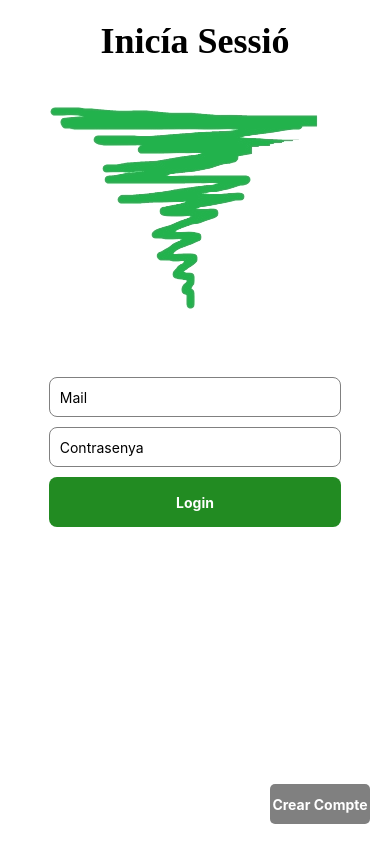
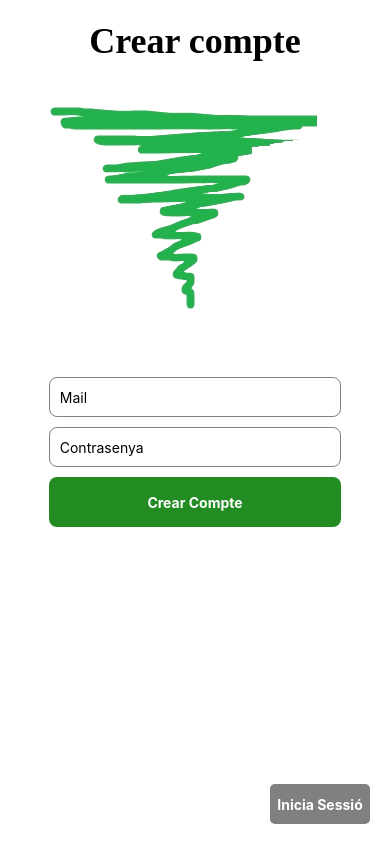
Before and after one commit to Pilouco26/app-mapa-react, a React Native app: screen /SignUp in a window 390 px wide. Built offline with nearby package versions, Linux system fonts and the light colour scheme; no server answers.

Commit message:
:inicia sessio + configuració lint

```diff
--- a/App.tsx
+++ b/App.tsx
@@ -1,26 +1,49 @@
 // App.js
-import React, { useEffect, useState } from 'react';
-import { createNativeStackNavigator } from '@react-navigation/native-stack';
-import { NavigationContainer } from '@react-navigation/native';
+import React, {useEffect, useState} from 'react';
+import {createNativeStackNavigator} from '@react-navigation/native-stack';
+import {NavigationContainer} from '@react-navigation/native';
 import Login from './components/Login/Login';
 import Footer from './components/Footer/Footer';
 import Header from './components/Header/Header';
-import { User, onAuthStateChanged } from 'firebase/auth';
-import { FIREBASE_AUTH } from './config/Firebase';
+import {User, onAuthStateChanged} from 'firebase/auth';
+import {FIREBASE_AUTH} from './config/Firebase';
 import Map from './screens/main/Map/Map';
 import Friends from './screens/main/Friends/Friends';
 import Discounts from './screens/main/Discounts/Discounts';
+import SignUp from './components/Login/SignUp';
 
 const Stack = createNativeStackNavigator();
 
 function InsideLayout() {
   return (
     <Stack.Navigator>
-      <Stack.Screen name="footer" component={Footer} options={{ headerShown: false }} />
+      <Stack.Screen name="Map" component={Map} />
+      <Stack.Screen
+        name="Footer"
+        component={Footer}
+        options={{headerShown: false}}
+      />
       <Stack.Screen name="Header" component={Header} />
-      <Stack.Screen name="Map" component={Map} />
       <Stack.Screen name="Friends" component={Friends} />
       <Stack.Screen name="Discounts" component={Discounts} />
+      <Stack.Screen name="SignUp" component={SignUp} />
+    </Stack.Navigator>
+  );
+}
+
+function Authentication() {
+  return (
+    <Stack.Navigator>
+      <Stack.Screen
+        name="LogIn"
+        component={Login}
+        options={{headerShown: false}}
+      />
+      <Stack.Screen
+        name="SignUp"
+        component={SignUp}
+        options={{headerShown: false}}
+      />
     </Stack.Navigator>
   );
 }
@@ -29,7 +52,7 @@ function App() {
   const [user, setUser] = useState<User | null>(null);
 
   useEffect(() => {
-    onAuthStateChanged(FIREBASE_AUTH, (user) => {
+    onAuthStateChanged(FIREBASE_AUTH, user => {
       console.log('user', user);
       setUser(user);
     });
@@ -37,18 +60,18 @@ function App() {
 
   return (
     <NavigationContainer>
-      <Stack.Navigator initialRouteName={user ? "Home" : "Login"}>
+      <Stack.Navigator initialRouteName={user ? 'Home' : 'Login'}>
         {user ? (
           <Stack.Screen
             name="Home"
             component={InsideLayout}
-            options={{ headerShown: false }}
+            options={{headerShown: false}}
           />
         ) : (
           <Stack.Screen
             name="Login"
-            component={Login}
-            options={{ headerShown: false }}
+            component={Authentication}
+            options={{headerShown: false}}
           />
         )}
       </Stack.Navigator>
--- a/babel.config.js
+++ b/babel.config.js
@@ -1,3 +1,5 @@
+/* eslint-enable no-undef */
 module.exports = {
   presets: ['module:metro-react-native-babel-preset'],
 };
+/* eslint-enable no-undef */
--- a/components/Entrance/List.tsx
+++ b/components/Entrance/List.tsx
@@ -1,4 +1,4 @@
-import { View, Text, Button } from 'react-native'
+import { View, Button } from 'react-native'
 import React from 'react'
 import { NavigationProp } from '@react-navigation/native'
 import { FIREBASE_AUTH } from '../../config/Firebase';
--- a/components/Login/Login.tsx
+++ b/components/Login/Login.tsx
@@ -1,7 +1,6 @@
 import {
   View,
   Text,
-  StyleSheet,
   TextInput,
   ActivityIndicator,
   TouchableOpacity,
@@ -10,18 +9,22 @@ import {
 } from 'react-native';
 import React, {useState, useEffect} from 'react';
 import {FIREBASE_AUTH} from '../../config/Firebase';
-import {
-  createUserWithEmailAndPassword,
-  signInWithEmailAndPassword,
-} from 'firebase/auth';
+import {signInWithEmailAndPassword} from 'firebase/auth';
+import Modal from '../modal/ModalText';
+import {NavigationProp} from '@react-navigation/native';
+import {Styles} from './Styles';
+interface RouterProps {
+  navigation: NavigationProp<any, any>;
+}
 
-const Login = () => {
+const Login = ({navigation}: RouterProps) => {
   const [email, setEmail] = useState('');
   const [password, setPassword] = useState('');
   const [loading, setLoading] = useState(false);
   const [keyboardVisible, setKeyboardVisible] = useState(false); // State for keyboard visibility
+  const [error, setError] = useState<string>(''); // State for error message
+
   const auth = FIREBASE_AUTH;
-
   useEffect(() => {
     // Add event listeners for keyboard visibility
     const keyboardDidShowListener = Keyboard.addListener(
@@ -46,26 +49,12 @@ const Login = () => {
 
   const signIn = async () => {
     setLoading(true);
+
     try {
       const response = await signInWithEmailAndPassword(auth, email, password);
       console.log(response);
     } catch (error) {
-      console.log(error);
-    } finally {
-      setLoading(false);
-    }
-  };
-
-  const signUp = async () => {
-    setLoading(true);
-    try {
-      const response = await createUserWithEmailAndPassword(
-        auth,
-        email,
-        password,
-      );
-      console.log(response);
-    } catch (error) {
+      setError("L'usuari o la contrasenya no es correcta!"); // Set the error message
       console.log(error);
     } finally {
       setLoading(false);
@@ -73,12 +62,12 @@ const Login = () => {
   };
 
   return (
-    <View style={styles.container}>
-      <Text style={styles.title}>Inicía Sessió</Text>
-      <Image source={require('../../pictures/logo3.png')} style={styles.logo} />
+    <View style={Styles.container}>
+      <Text style={Styles.title}>Inicía Sessió</Text>
+      <Image source={require('../../pictures/logo3.png')} style={Styles.logo} />
       <TextInput
         value={email}
-        style={styles.input}
+        style={Styles.input}
         placeholder="Mail"
         placeholderTextColor="#000"
         autoCapitalize="none"
@@ -87,7 +76,7 @@ const Login = () => {
       <TextInput
         secureTextEntry={true}
         value={password}
-        style={styles.input}
+        style={Styles.input}
         placeholder="Contrasenya"
         placeholderTextColor="#000"
         autoCapitalize="none"
@@ -97,14 +86,16 @@ const Login = () => {
         <ActivityIndicator size="large" color="#0000ff" />
       ) : (
         <>
-          <TouchableOpacity style={styles.mainButton} onPress={() => signIn()}>
-            <Text style={styles.buttonText}>Login</Text>
+          <TouchableOpacity style={Styles.mainButton} onPress={() => signIn()}>
+            <Text style={Styles.buttonText}>Login</Text>
           </TouchableOpacity>
-
+          {error && <Modal error={error} />}
           {/* Conditionally render the "Sign Up" button */}
           {!keyboardVisible && (
-            <TouchableOpacity style={styles.button} onPress={() => signUp()}>
-              <Text style={styles.buttonText}>Crear Compte</Text>
+            <TouchableOpacity
+              style={Styles.button}
+              onPress={() => navigation.navigate('SignUp')}>
+              <Text style={Styles.buttonText}>Crear Compte</Text>
             </TouchableOpacity>
           )}
         </>
@@ -114,64 +105,3 @@ const Login = () => {
 };
 
 export default Login;
-
-const styles = StyleSheet.create({
-  container: {
-    flex: 1,
-    backgroundColor: 'white', // Set the background color to white
-  },
-  text: {
-    fontSize: 16,
-    color: 'black',
-  },
-  input: {
-    width: '75%',
-    height: 40,
-    borderColor: 'gray',
-    borderWidth: 1,
-    borderRadius: 8,
-    paddingHorizontal: 10,
-    marginBottom: 10,
-    alignSelf: 'center',
-  },
-  mainButton: {
-    width: '75%',
-    height: 50,
-    backgroundColor: '#228B22',
-    borderRadius: 8,
-    justifyContent: 'center',
-    alignItems: 'center',
-    marginBottom: 10,
-    alignSelf: 'center',
-  },
-  button: {
-    width: 100, // Adjust the width as needed
-    height: 40, // Adjust the height as needed
-    backgroundColor: 'gray', // Choose the color you prefer
-    borderRadius: 5,
-    justifyContent: 'center',
-    alignItems: 'center',
-    position: 'absolute',
-    bottom: 20,
-    right: 20,
-  },
-  buttonText: {
-    color: 'white', // Text color for the buttons
-    fontWeight: 'bold',
-  },
-  logo: {
-    width: 300,
-    height: 300,
-    marginBottom: 5, // Optional, add spacing below the logo if needed
-    alignSelf: 'center',
-  },
-  title: {
-    fontSize: 36,
-    marginTop: 20,
-    alignSelf: 'center',
-    marginBottom: 10,
-    fontFamily: 'Cochin',
-    fontWeight: 'bold',
-    color: '#000000',
-  },
-});
--- a/components/Login/SignUp.tsx
+++ b/components/Login/SignUp.tsx
@@ -1,12 +1,111 @@
-import { View, Text } from 'react-native'
-import React from 'react'
+import {
+  View,
+  Text,
+  TextInput,
+  ActivityIndicator,
+  TouchableOpacity,
+  Image,
+  Keyboard,
+} from 'react-native';
+import React, {useState, useEffect} from 'react';
+import {FIREBASE_AUTH} from '../../config/Firebase';
+import {createUserWithEmailAndPassword} from 'firebase/auth';
+import Modal from '../modal/ModalText';
+import {NavigationProp} from '@react-navigation/native';
+import {Styles} from './Styles';
 
-const SignUp = () => {
-  return (
-    <View>
-      <Text>SignUp</Text>
-    </View>
-  )
+interface RouterProps {
+  navigation: NavigationProp<any, any>;
 }
 
-export default SignUp
+const SignUp = ({navigation}: RouterProps) => {
+  const [email, setEmail] = useState('');
+  const [password, setPassword] = useState('');
+  const [loading, setLoading] = useState(false);
+  const [keyboardVisible, setKeyboardVisible] = useState(false); // State for keyboard visibility
+  const [error, setError] = useState<string>(''); // State for error message
+
+  const auth = FIREBASE_AUTH;
+  useEffect(() => {
+    // Add event listeners for keyboard visibility
+    const keyboardDidShowListener = Keyboard.addListener(
+      'keyboardDidShow',
+      () => {
+        setKeyboardVisible(true);
+      },
+    );
+    const keyboardDidHideListener = Keyboard.addListener(
+      'keyboardDidHide',
+      () => {
+        setKeyboardVisible(false);
+      },
+    );
+
+    // Clean up listeners
+    return () => {
+      keyboardDidShowListener.remove();
+      keyboardDidHideListener.remove();
+    };
+  }, []);
+
+  const signUp = async () => {
+    setLoading(true);
+    try {
+      const response = await createUserWithEmailAndPassword(
+        auth,
+        email,
+        password,
+      );
+      console.log(response);
+    } catch (error) {
+      console.log(error);
+      setError('El email no es compleix amb els requisits!');
+    } finally {
+      setLoading(false);
+    }
+  };
+
+  return (
+    <View style={Styles.container}>
+      <Text style={Styles.title}>Crear compte</Text>
+      <Image source={require('../../pictures/logo3.png')} style={Styles.logo} />
+      <TextInput
+        value={email}
+        style={Styles.input}
+        placeholder="Mail"
+        placeholderTextColor="#000"
+        autoCapitalize="none"
+        onChangeText={text => setEmail(text)}
+      />
+      <TextInput
+        secureTextEntry={true}
+        value={password}
+        style={Styles.input}
+        placeholder="Contrasenya"
+        placeholderTextColor="#000"
+        autoCapitalize="none"
+        onChangeText={text => setPassword(text)}
+      />
+      {loading ? (
+        <ActivityIndicator size="large" color="#0000ff" />
+      ) : (
+        <>
+          <TouchableOpacity style={Styles.mainButton} onPress={() => signUp()}>
+            <Text style={Styles.buttonText}>Crear Compte</Text>
+          </TouchableOpacity>
+          {error && <Modal error={error} />}
+          {/* Conditionally render the "Sign Up" button */}
+          {!keyboardVisible && (
+            <TouchableOpacity
+              style={Styles.button}
+              onPress={() => navigation.navigate('LogIn')}>
+              <Text style={Styles.buttonText}>Inicia Sessió</Text>
+            </TouchableOpacity>
+          )}
+        </>
+      )}
+    </View>
+  );
+};
+
+export default SignUp;
--- /dev/null
+++ b/components/Login/Styles.tsx
@@ -0,0 +1,62 @@
+import { StyleSheet } from 'react-native';
+
+export const Styles = StyleSheet.create({
+    container: {
+      flex: 1,
+      backgroundColor: 'white', // Set the background color to white
+    },
+    text: {
+      fontSize: 16,
+      color: 'black',
+    },
+    input: {
+      width: '75%',
+      height: 40,
+      borderColor: 'gray',
+      borderWidth: 1,
+      borderRadius: 8,
+      paddingHorizontal: 10,
+      marginBottom: 10,
+      alignSelf: 'center',
+    },
+    mainButton: {
+      width: '75%',
+      height: 50,
+      backgroundColor: '#228B22',
+      borderRadius: 8,
+      justifyContent: 'center',
+      alignItems: 'center',
+      marginBottom: 10,
+      alignSelf: 'center',
+    },
+    button: {
+      width: 100, // Adjust the width as needed
+      height: 40, // Adjust the height as needed
+      backgroundColor: 'gray', // Choose the color you prefer
+      borderRadius: 5,
+      justifyContent: 'center',
+      alignItems: 'center',
+      position: 'absolute',
+      bottom: 20,
+      right: 20,
+    },
+    buttonText: {
+      color: 'white', // Text color for the buttons
+      fontWeight: 'bold',
+    },
+    logo: {
+      width: 300,
+      height: 300,
+      marginBottom: 5, // Optional, add spacing below the logo if needed
+      alignSelf: 'center',
+    },
+    title: {
+      fontSize: 36,
+      marginTop: 20,
+      alignSelf: 'center',
+      marginBottom: 10,
+      fontFamily: 'Cochin',
+      fontWeight: 'bold',
+      color: '#000000',
+    },
+  });
--- a/components/Navigator/AppNavigator.tsx
+++ b/components/Navigator/AppNavigator.tsx
@@ -1,5 +1,6 @@
 import { createStackNavigator } from '@react-navigation/stack';
 import Login from '../Login/Login';// Replace with your actual screen component
+import React from 'react'; // Import the React object
 
 const Stack = createStackNavigator();
 
--- /dev/null
+++ b/components/modal/ModalText.tsx
@@ -0,0 +1,51 @@
+import React, { useState } from 'react';
+import { View, Text, Modal, StyleSheet, TouchableOpacity } from 'react-native';
+
+export const ModalText = ({ error }: { error: string }) => {
+  const [modalVisible, setModalVisible] = useState(true);
+
+  const closeModal = () => {
+    setModalVisible(false);
+  };
+
+  return (
+    <View>
+      <Modal animationType="fade" transparent={true} visible={modalVisible}>
+        <View style={{ flex: 1, justifyContent: 'center', alignItems: 'center' }}>
+          <View style={styles.modalContent}>
+            <Text>{error}</Text>
+            <TouchableOpacity style={styles.closeButton} onPress={closeModal}>
+              <Text style={styles.text}>Tancar</Text>
+            </TouchableOpacity>
+          </View>
+        </View>
+      </Modal>
+    </View>
+  );
+};
+
+const styles = StyleSheet.create({
+  modalContent: {
+    backgroundColor: 'white',
+    padding: 20,
+    alignItems: 'center',
+    borderRadius: 8,
+    borderWidth: 2, // Add border width
+    borderColor: '#000', // Add border color
+  },
+  closeButton: {
+    width: 80,
+    height: 40,
+    backgroundColor: '#228B22',
+    borderRadius: 5,
+    justifyContent: 'center',
+    alignItems: 'center',
+    marginTop: 10,
+  },
+  text: {
+    fontSize: 16,
+    color: 'white',
+  },
+});
+
+export default ModalText;
```
Also changed, not shown: components/Footer/Footer.tsx (+1 -17 lines), package.json (+6 -1 lines), screens/main/Map/Map.tsx (+6 -4 lines), .eslintrc.js, 1 other file (tests, documents, lock files or other folders).
